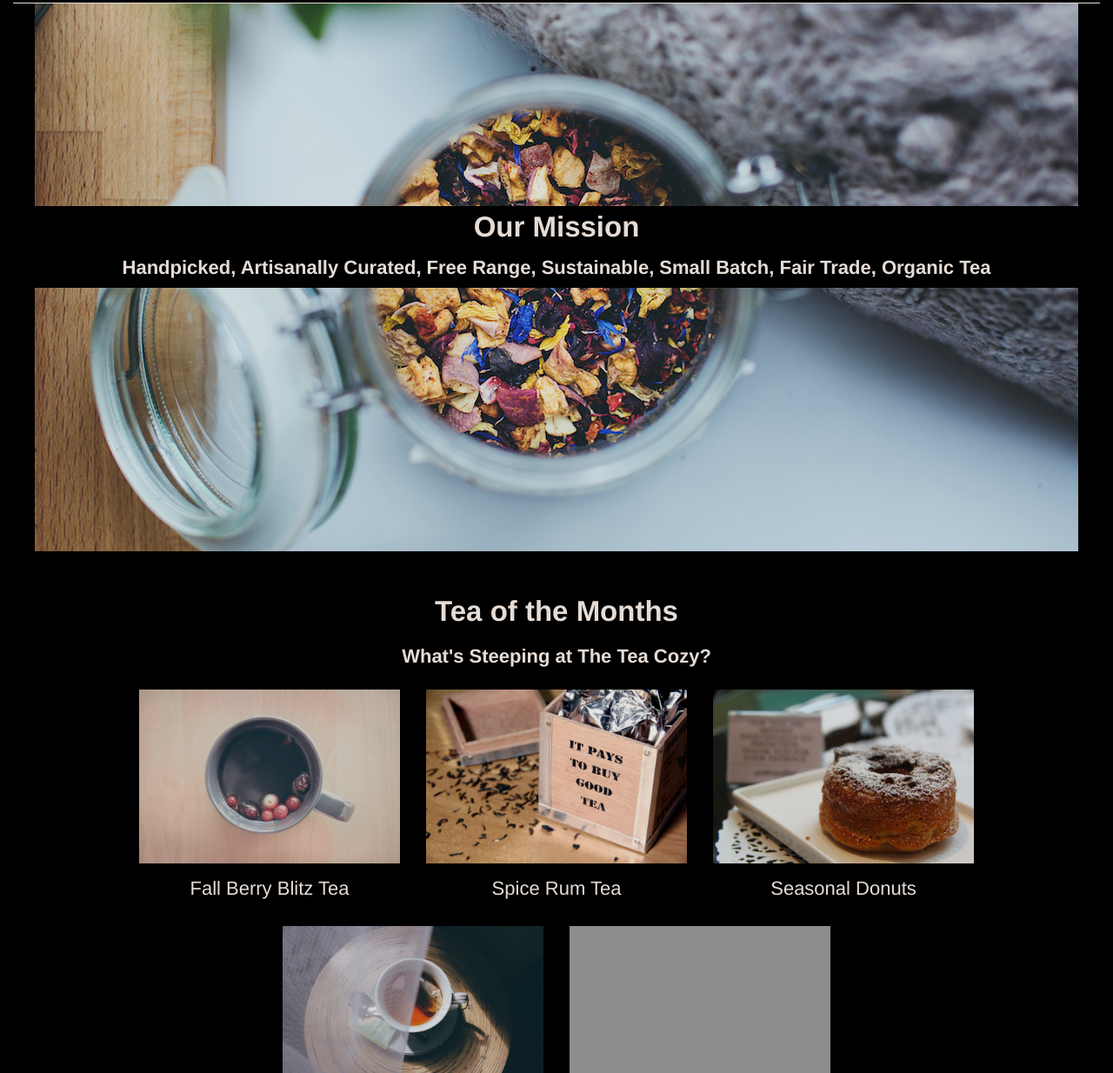
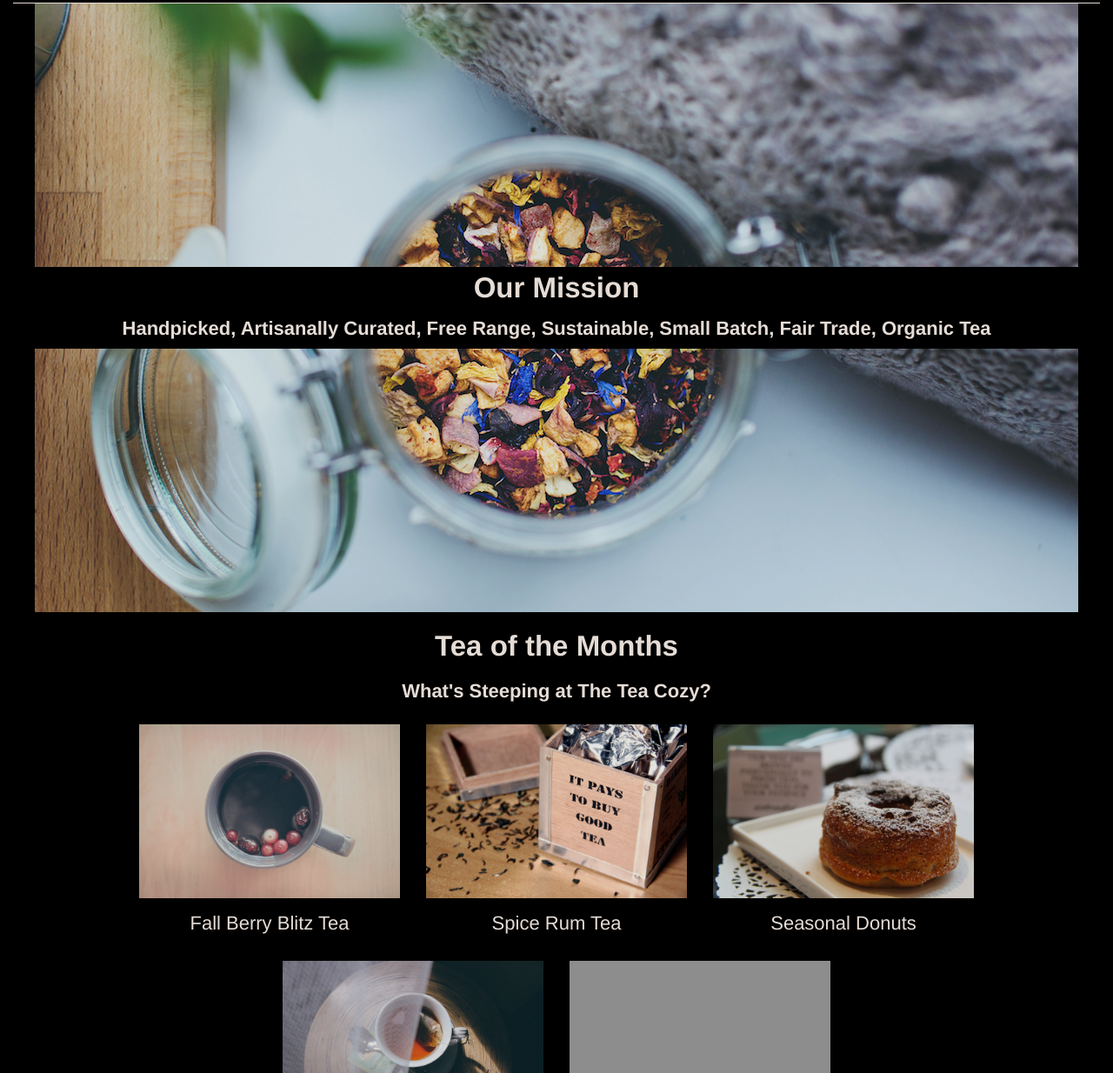
Before and after one commit to dusanw/tea-cozy, a plain HTML site: page index.html in a window 1280 px wide. Shown: the part 66-1300 px from the top of the page at 87% size. Drawn offline with Linux system fonts and the light colour scheme; grey boxes are pictures that could not be loaded.

Commit message:
update style.css
fixed mission image, adding position: relative and z-index: -1

```diff
--- a/style.css
+++ b/style.css
@@ -38,7 +38,10 @@ body {
 }
 
 .our-mission {
+    position: relative;
     margin: 0 25px;
+    top: 70px;
+    z-index: -1;
     display: flex;
     justify-content: center;
     align-items: center;
@@ -64,7 +67,7 @@ body {
 }
 
 .tea-of-the-month {
-    margin: 40px auto;
+    margin: 80px auto;
     text-align: center;
     display: flex;
     flex-direction: column;
```
